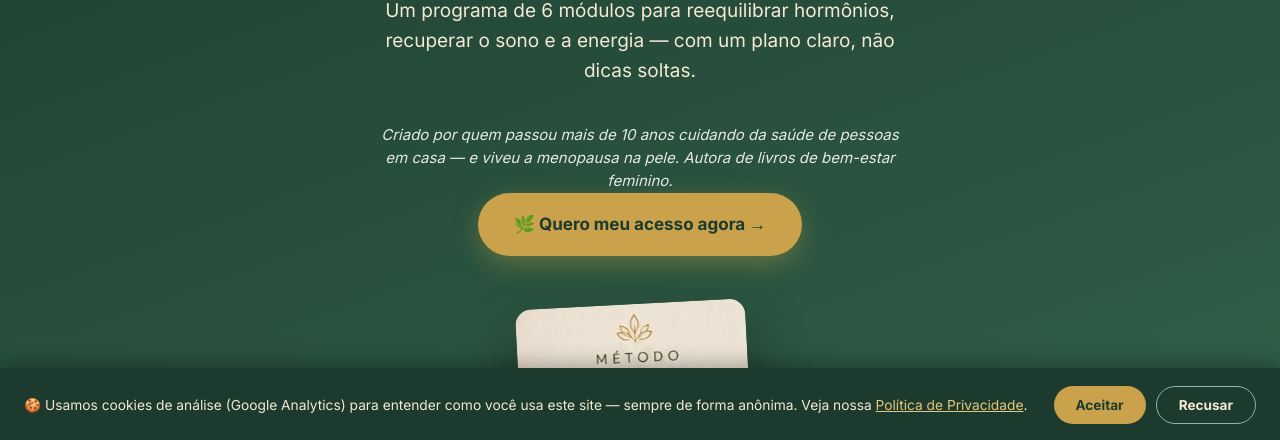
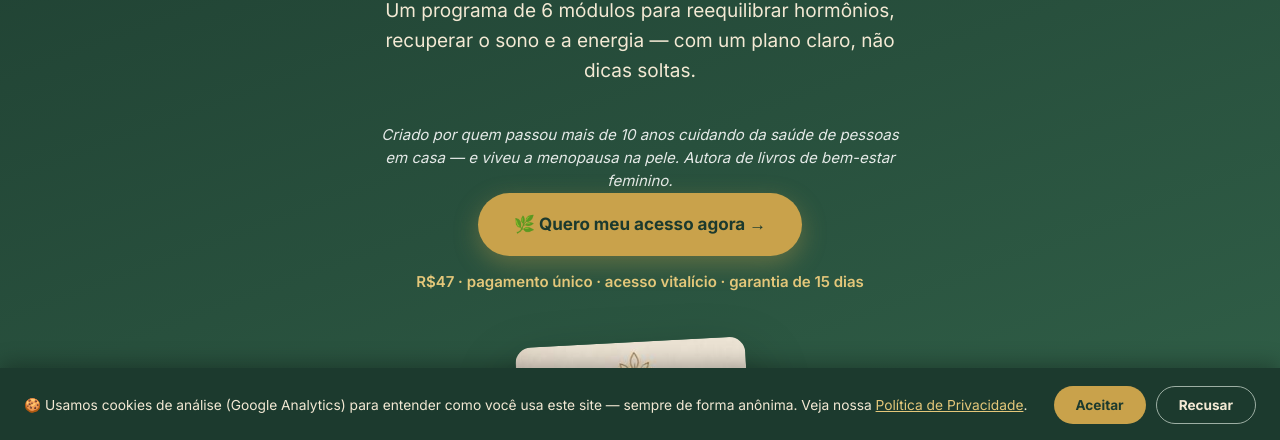
Before and after one commit to Gisa48/reset-feminino-50, a plain HTML site: page index.html in a window 1280 px wide. Shown: the part 358-798 px from the top of the page. Drawn offline with nearby package versions, Linux system fonts and the light colour scheme; a web font is replaced by a local one.

Commit message:
Preço e garantia junto do primeiro botão

```diff
--- a/index.html
+++ b/index.html
@@ -381,6 +381,7 @@
     <p class="lead">Um programa de 6 módulos para reequilibrar hormônios, recuperar o sono e a energia — com um plano claro, não dicas soltas.</p>
     <p class="cred-line">Criado por quem passou mais de 10 anos cuidando da saúde de pessoas em casa — e viveu a menopausa na pele. Autora de livros de bem-estar feminino.</p>
     <a href="https://pay.hotmart.com/F106326458Q" class="btn">🌿 Quero meu acesso agora →</a>
+    <p style="margin:14px 0 0;font-size:15px;color:#E4C77A;font-weight:600">R$47 · pagamento único · acesso vitalício · garantia de 15 dias</p>
     <div class="hero-visual">
       <img src="images/capa-livro.jpg" alt="Método Reset Feminino 50+" class="hero-book">
     </div>
```
